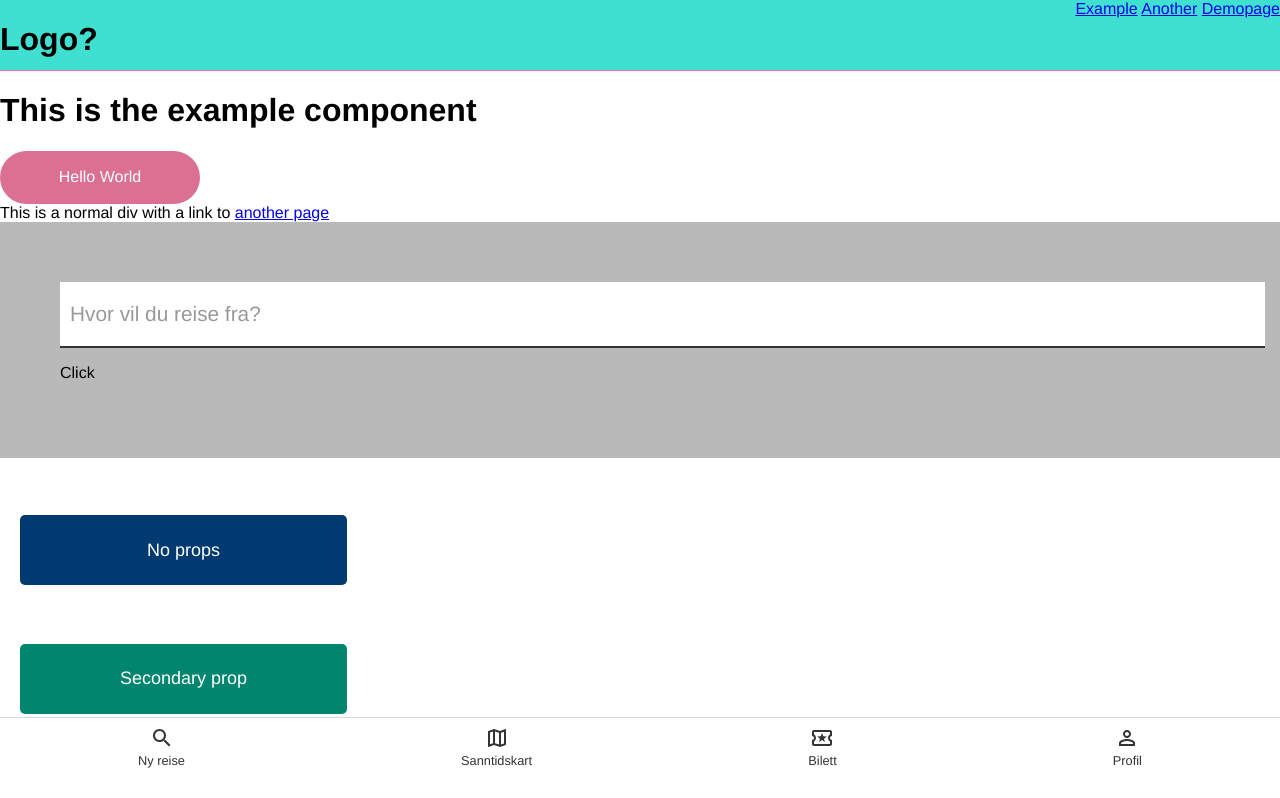
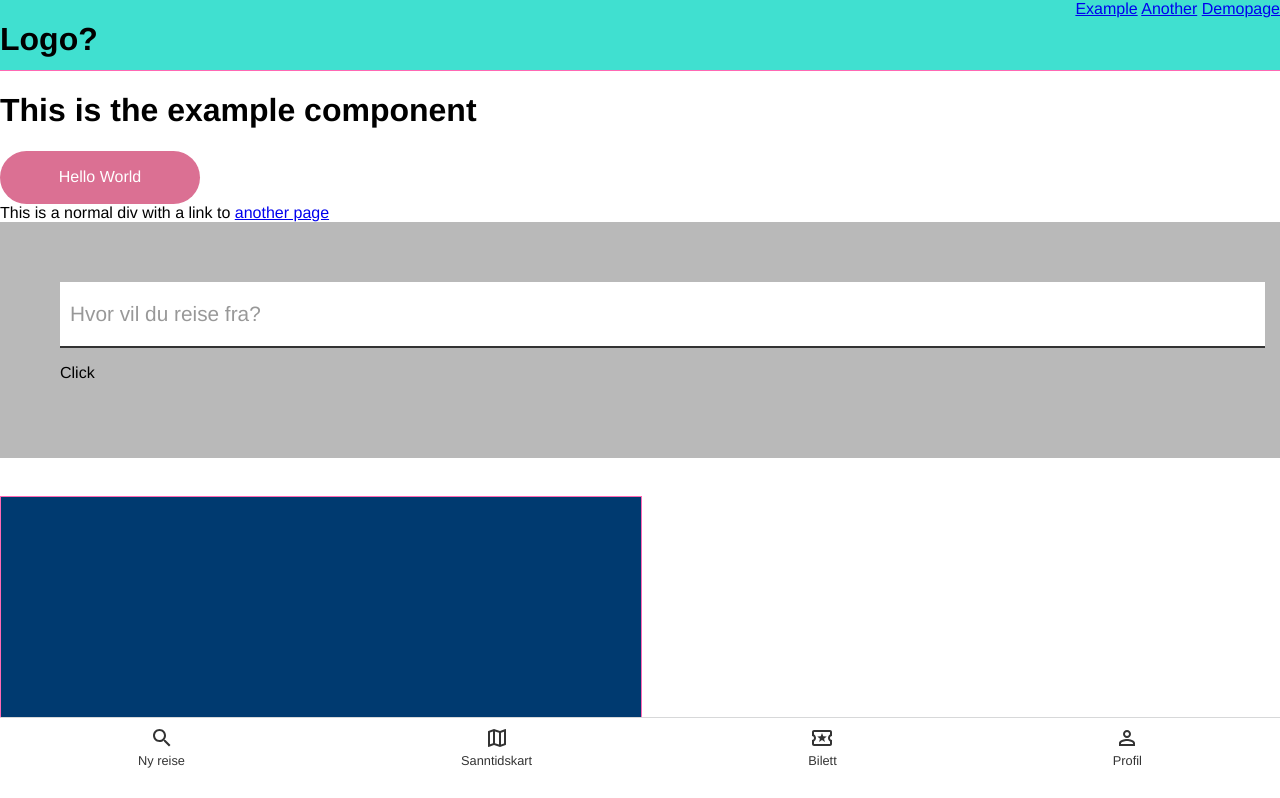
Before and after one commit to Guttulsrud/pro200-group21, a React (Create React App) app in the folder front-end/: page / in a window 1280 px wide. Shown: the top 798 px of the page. Built offline with nearby package versions, Linux system fonts and the light colour scheme.

Commit message:
Added styled system, made a simple theme, added Div to show styled system

```diff
--- a/front-end/package.json
+++ b/front-end/package.json
@@ -11,7 +11,8 @@
     "react-dom": "^16.13.1",
     "react-router-dom": "^5.2.0",
     "react-scripts": "3.4.1",
-    "styled-components": "^5.1.0"
+    "styled-components": "^5.1.0",
+    "styled-system": "^5.1.5"
   },
   "scripts": {
     "start": "react-scripts start",
--- a/front-end/src/App.js
+++ b/front-end/src/App.js
@@ -1,5 +1,7 @@
 import React from 'react';
 import { BrowserRouter as Router, Switch, Route } from 'react-router-dom';
+import { ThemeProvider } from 'styled-components';
+import theme from './layout/theme';
 import ExamplePage from './pages/ExamplePage';
 import Another from './pages/AnotherPage';
 import NotFound from './pages/NotFoundPage';
@@ -11,6 +13,7 @@ function App() {
   return (
     <Router>
       <div className='App'>
+        <ThemeProvider theme={theme}>
           <NavBar />
           <div className='container'>
             <Switch>
@@ -21,6 +24,7 @@ function App() {
             </Switch>
           </div>
           <BottomMenu />
+        </ThemeProvider>
       </div>
     </Router>
   );
--- /dev/null
+++ b/front-end/src/elements/divs/Div.js
@@ -0,0 +1,11 @@
+import styled from 'styled-components';
+import { space, color, layout, flex, border, typography } from 'styled-system';
+
+export const Div = styled.div`
+ ${space}
+ ${color}
+ ${border}
+ ${layout}
+ ${flex}
+ ${typography}
+`;
--- /dev/null
+++ b/front-end/src/layout/theme.js
@@ -0,0 +1,31 @@
+export const fontSizes = [12, 14, 16, 18, 20];
+
+export const space = [0, 1, 2, 3, 4, 5, 6, 7, 8, 9, 10];
+
+export const colors = {
+  vyBlue: '#003A70',
+  vyGreen: '#00866E',
+  vyMint: '#CCEAE4',
+  vyGray: '#F5F5F5',
+  vyBlack: '#333333',
+  vyLightBlue: '#A7BCD6',
+  vyOrange: '#FF3800',
+};
+
+export const radii = [0, 1, 2, 3, 4, 5, 6, 7, 8, 9, 10];
+
+export const fontWeights = {
+  regular: 500,
+  medium: 600,
+  bold: 700,
+};
+
+const theme = {
+  colors,
+  space,
+  fontSizes,
+  fontWeights,
+  radii,
+};
+
+export default theme;
--- a/front-end/src/pages/ExamplePage.jsx
+++ b/front-end/src/pages/ExamplePage.jsx
@@ -3,6 +3,7 @@ import Example from '../components/Example';
 import { Link } from 'react-router-dom';
 import { Input } from '../elements/inputs/StyledInput';
 import { Button } from '../elements/buttons/Button';
+import { Div } from '../elements/divs/Div';
 
 const ExamplePage = () => {
   const [filled, setFilled] = useState(false);
@@ -37,6 +38,13 @@ const ExamplePage = () => {
       </div>
       <br />
       <br />
+      <Div
+        bg='vyBlue'
+        mt={1}
+        height={300}
+        width={0.5}
+        border='1px solid hotpink'
+      ></Div>
       <Button>No props</Button> <br /> <br />
       <Button secondary>Secondary prop</Button> <br /> <br />
       <Button inactive>Inactive prop</Button> <br /> <br />
```
Also changed, not shown: 2 other files (tests, documents, lock files or other folders). Lines whose indentation alone changed are shown as unchanged.
